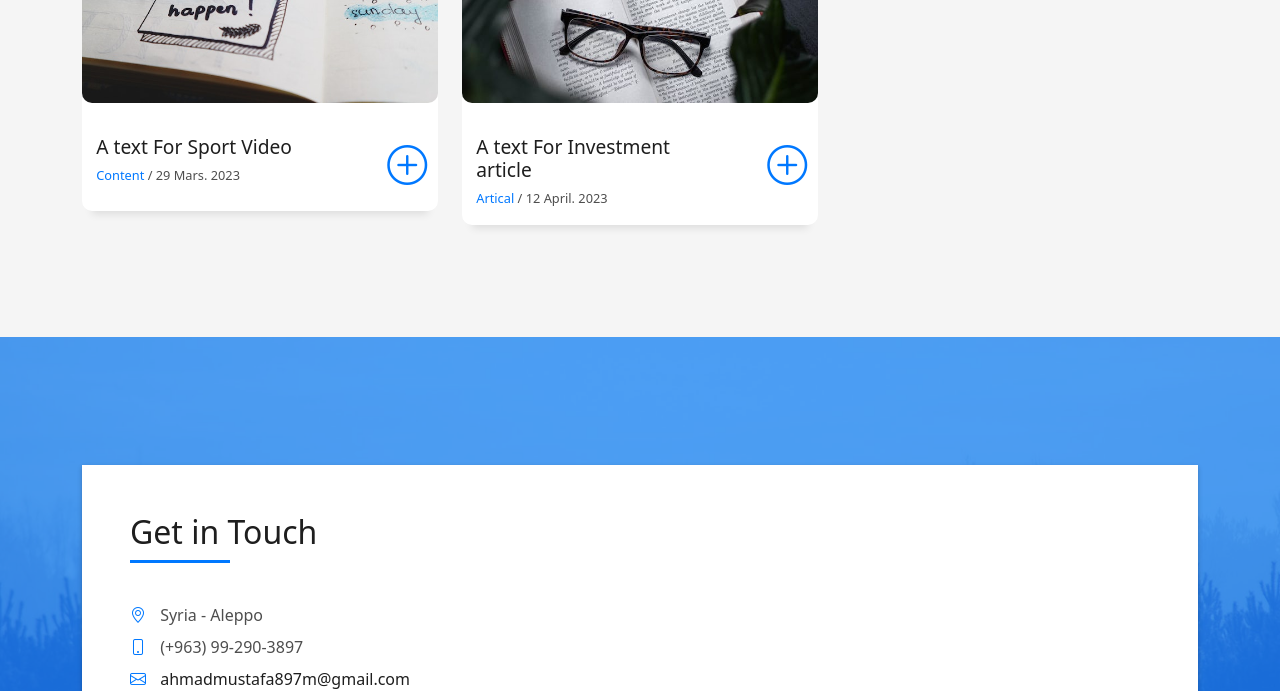
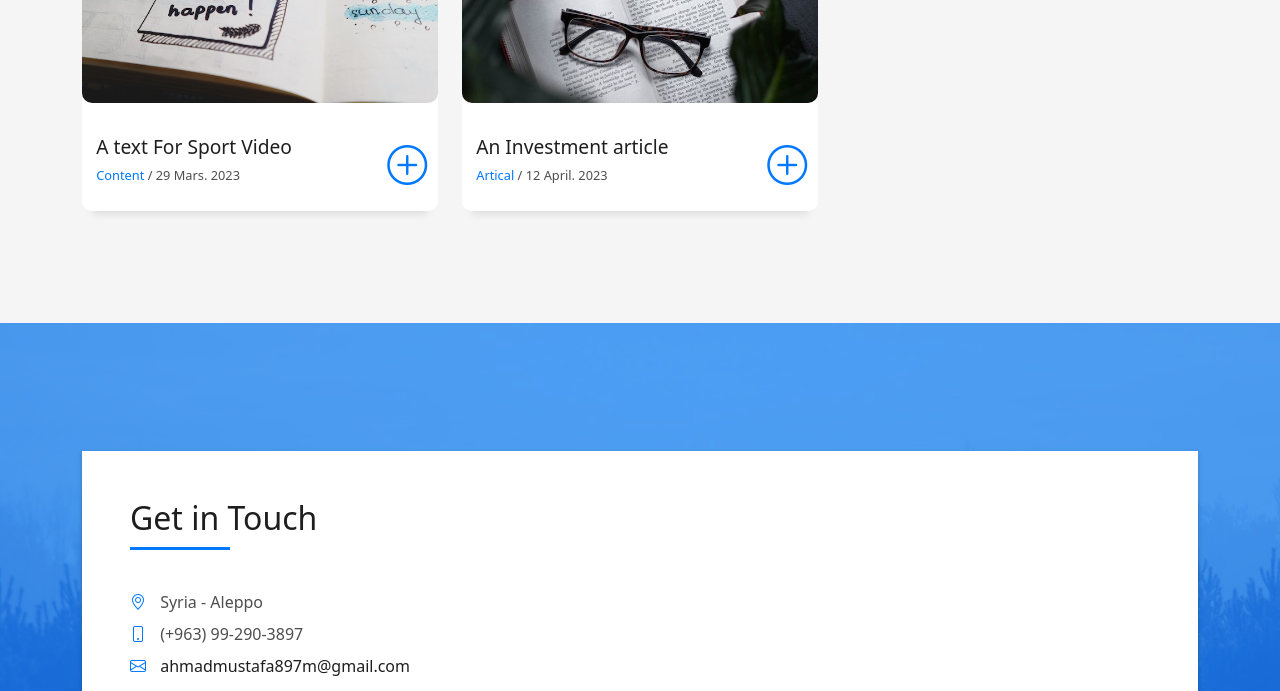
Before and after one commit to Ahmad897m/Wriiting-Portfolio, a plain HTML site: page index.html in a window 1280 px wide. Shown: the part 4120-4811 px from the top of the page. Drawn offline with Linux system fonts and the light colour scheme.

Commit message:
Update index.html

```diff
--- a/index.html
+++ b/index.html
@@ -457,7 +457,7 @@
               <div class="work-content">
                 <div class="row">
                   <div class="col-sm-8">
-                    <h2 class="w-title"> A text For Investment article</h2>
+                    <h2 class="w-title"> An Investment article</h2>
                     <div class="w-more">
                       <span class="w-ctegory">Artical</span> / <span class="w-date">12 April. 2023</span>
                     </div>
```
